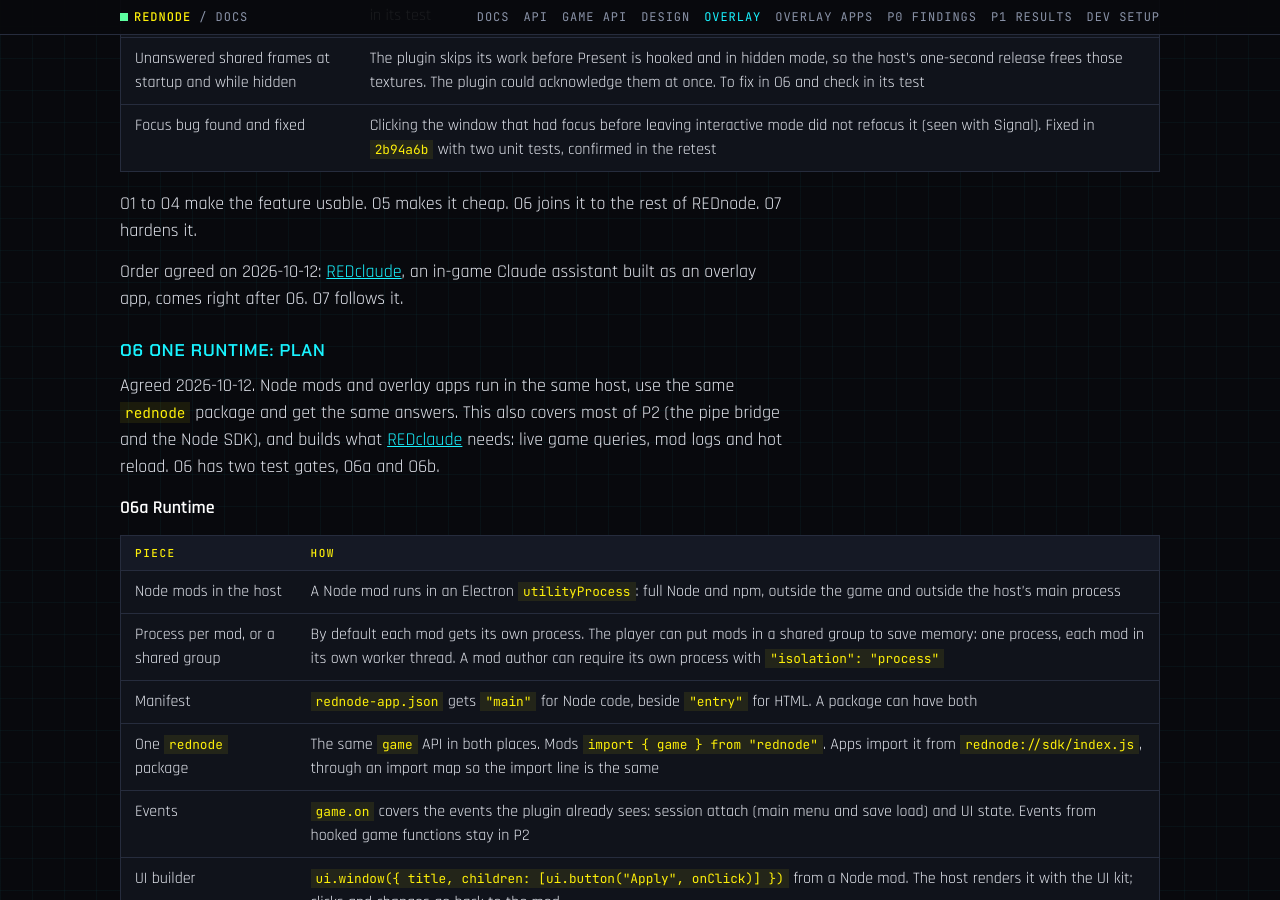
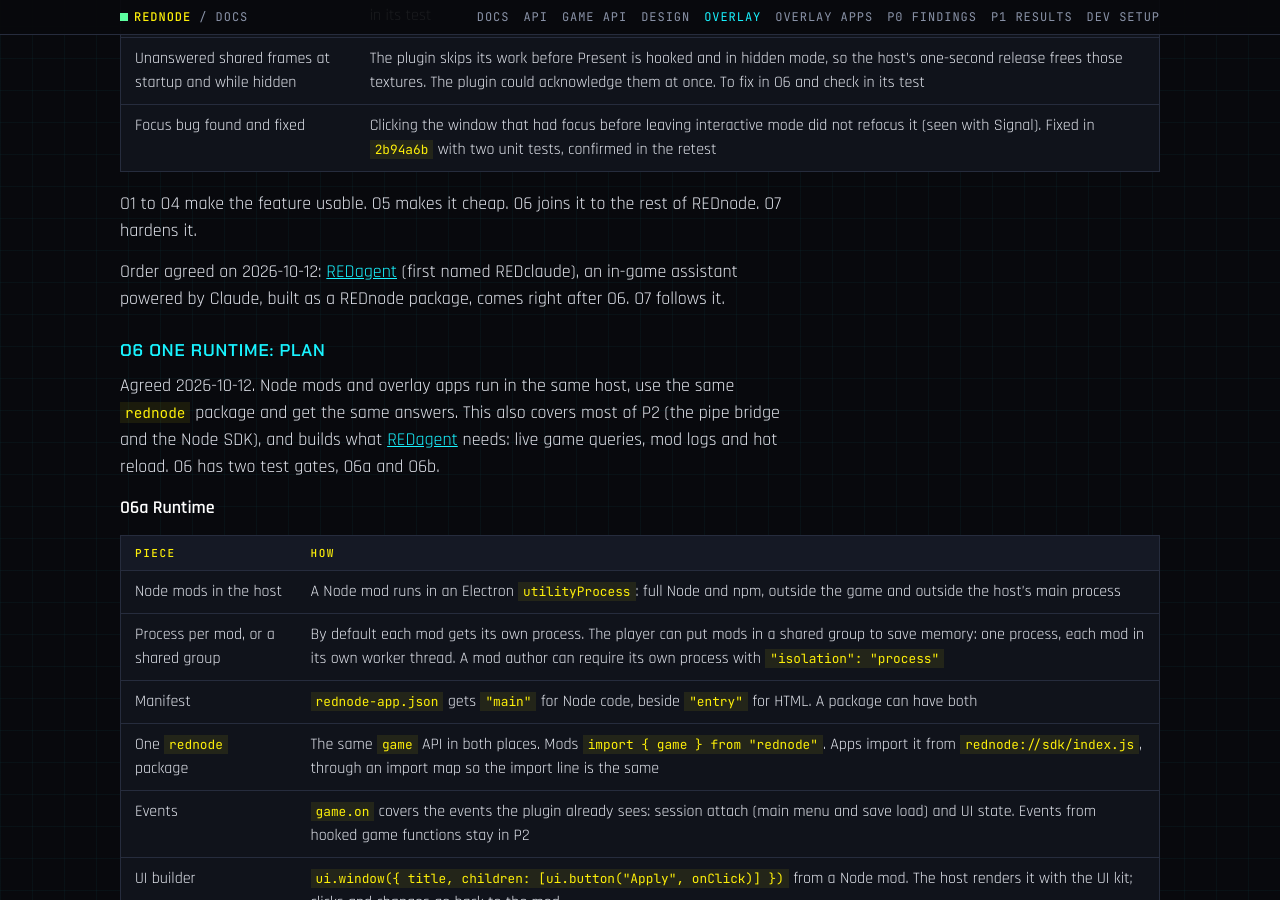
Before and after one commit to CyberbuildsAI/REDnode, a Jekyll site: the page built from docs/overlay.md, in a window 1280 px wide and 900 px high, scrolled down 12454 px. Built offline with Jekyll 4.4.1, drawn with Linux system fonts in a browser that asks for light colours; our own code applies the rules of GitHub Pages for plain Markdown files; some of the changed text lies outside the part shown.

Commit message:
Rename REDclaude to REDagent, and record its agreed plan
Co-Authored-By: Claude Opus 5.5 <noreply@anthropic.com>

```diff
--- a/docs/overlay.md
+++ b/docs/overlay.md
@@ -1,6 +1,6 @@
 # HTML overlay
 
-Status: **O6 One runtime passed in game.** O1 to O6b have all passed; the O4 scene threshold is still open (see the O4 result). Node mods run in the host beside overlay apps, both use the `rednode` package, and `api` calls any game function, typed. Next: REDclaude, then O7 Display. To build an app today, see the [Overlay apps](overlay-apps.md) guide. The proof of concept passed in game, alone and side by side with CET and 10 other RED4ext plugins (2026-10-11). See [Test results](#test-results) and [the plan](#plan-for-the-real-version).
+Status: **O6 One runtime passed in game.** O1 to O6b have all passed; the O4 scene threshold is still open (see the O4 result). Node mods run in the host beside overlay apps, both use the `rednode` package, and `api` calls any game function, typed. Next: REDagent, then O7 Display. To build an app today, see the [Overlay apps](overlay-apps.md) guide. The proof of concept passed in game, alone and side by side with CET and 10 other RED4ext plugins (2026-10-11). See [Test results](#test-results) and [the plan](#plan-for-the-real-version).
 
 REDnode overlay apps are small web apps (HTML, CSS and JavaScript) drawn on top of the game, like CET's ImGui windows. They talk to the game through the same `rednode` API as Node mods.
 
@@ -302,11 +302,11 @@ Logs: the plugin logs `GPU sharing failed` if it had to give up, and the host lo
 
 O1 to O4 make the feature usable. O5 makes it cheap. O6 joins it to the rest of REDnode. O7 hardens it.
 
-Order agreed on 2026-10-12: [REDclaude](https://github.com/Edgemodders/REDclaude), an in-game Claude assistant built as an overlay app, comes right after O6. O7 follows it.
+Order agreed on 2026-10-12: [REDagent](https://github.com/Edgemodders/REDagent) (first named REDclaude), an in-game assistant powered by Claude, built as a REDnode package, comes right after O6. O7 follows it.
 
 ### O6 One runtime: plan
 
-Agreed 2026-10-12. Node mods and overlay apps run in the same host, use the same `rednode` package and get the same answers. This also covers most of P2 (the pipe bridge and the Node SDK), and builds what [REDclaude](https://github.com/Edgemodders/REDclaude) needs: live game queries, mod logs and hot reload. O6 has two test gates, O6a and O6b.
+Agreed 2026-10-12. Node mods and overlay apps run in the same host, use the same `rednode` package and get the same answers. This also covers most of P2 (the pipe bridge and the Node SDK), and builds what [REDagent](https://github.com/Edgemodders/REDagent) needs: live game queries, mod logs and hot reload. O6 has two test gates, O6a and O6b.
 
 **O6a Runtime**
 
@@ -440,7 +440,7 @@ What I read afterwards: `rednode-mods.log` (the mod's calls and errors), the plu
 | Overlay CPU time | 0.11 to 0.15 ms per game frame in gameplay with every app open, as in O6a |
 | Not tested in game | `game.player.setHealth` (`RequestSettingStatPoolValue`), out parameters, and `rtti.get`. **Unverified** |
 
-O6 One runtime is done: Node mods run beside overlay apps, both use the `rednode` package, and `api` reaches any game function. Next: [REDclaude](https://github.com/Edgemodders/REDclaude), then O7 Display.
+O6 One runtime is done: Node mods run beside overlay apps, both use the `rednode` package, and `api` reaches any game function. Next: [REDagent](https://github.com/Edgemodders/REDagent), then O7 Display.
 
 ### UI kit
 
```
Also changed, not shown: CLAUDE.md (+2 -6 lines), docs/index.md (+2 -2 lines).
